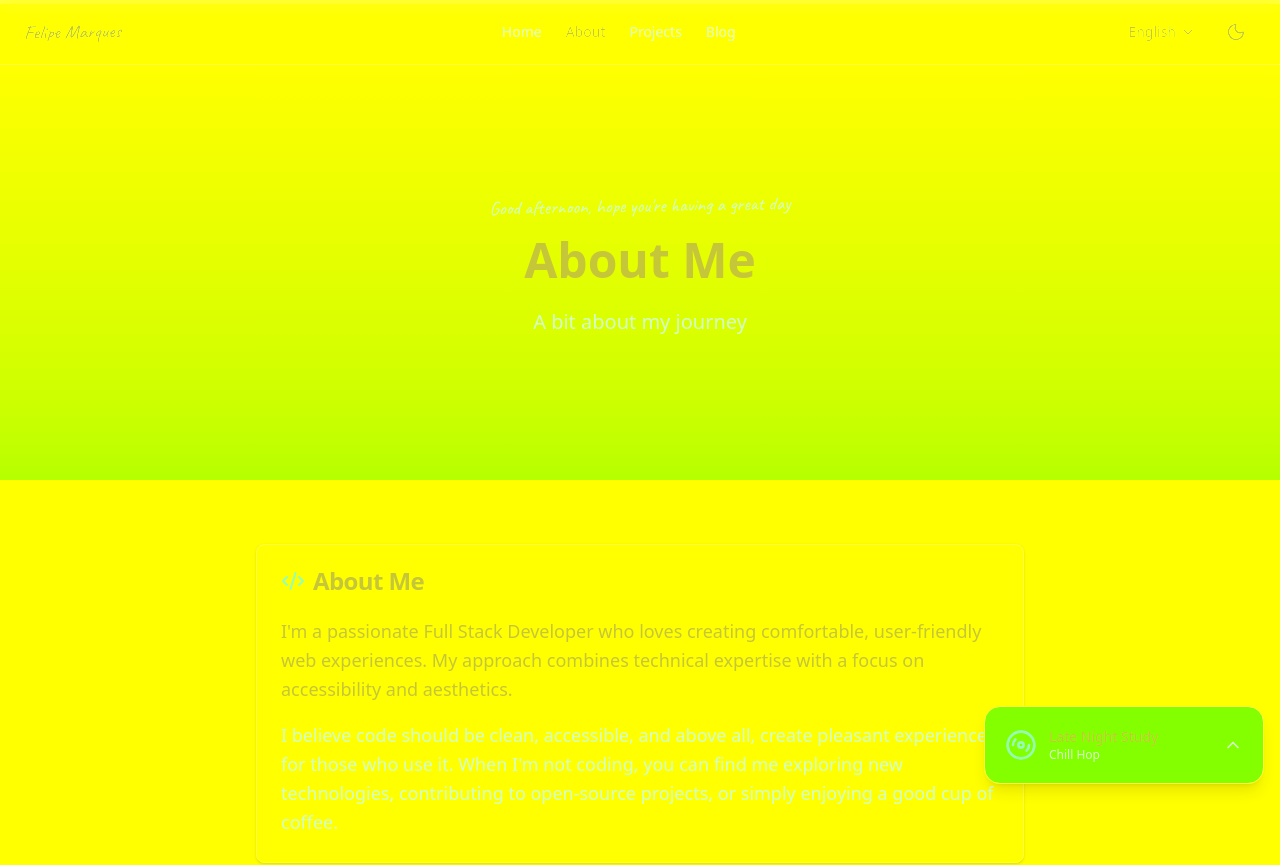
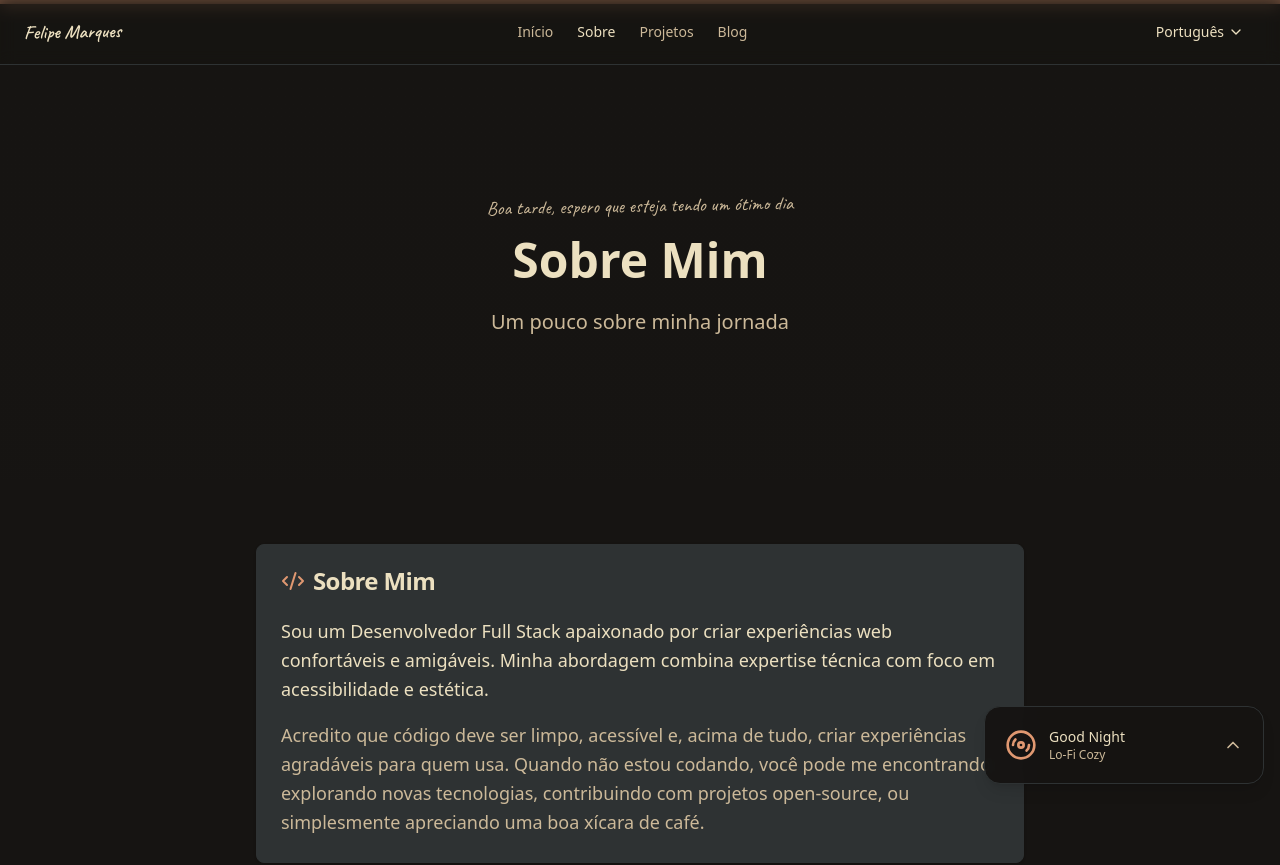
Before and after one commit to felipersas/felipersas-v2, a Next.js app: page /about in a window 1280 px wide. Shown: the top 865 px of the page. Built offline with nearby package versions, Linux system fonts and the light colour scheme.

Commit message:
feat: update theme colors and improve music player functionality with new tracks

```diff
--- a/app/globals.css
+++ b/app/globals.css
@@ -3,78 +3,43 @@
 
 @import "tailwindcss";
 
-/* Lo-Fi Portfolio Theme - Gruvbox Light & Deep Blue Night */
+/* Tokyo Lo-fi 8 Palette - Inspired by LoFi Tokyo */
 
 :root {
-  /* Light Theme - "Gruvbox Lo-Fi" */
-  --background: 252 245 230; /* #FCF5E6 - Gruvbox-esque cream */
-  --foreground: 60 55 50;    /* #3C3732 - Soft charcoal brown */
+  /* Tokyo Lo-fi 8 - Dark Theme Only */
+  --background: 30 10 8;          /* #161412 - Deep black/brown */
+  --foreground: 44 54 84;         /* #ecdfbf - Cream white */
 
-  --card: 245 238 220;       /* #F5EEDC - Slightly darker cream */
-  --card-foreground: 60 55 50;
+  --card: 190 6 19;               /* #2e3334 - Dark gray-green */
+  --card-foreground: 44 54 84;    /* #ecdfbf - Cream white */
 
-  --popover: 252 245 230;
-  --popover-foreground: 60 55 50;
+  --popover: 190 6 19;            /* #2e3334 - Dark gray-green */
+  --popover-foreground: 44 54 84; /* #ecdfbf - Cream white */
 
-  --primary: 140 110 80;     /* #8C6E50 - Muted brown lo-fi */
-  --primary-foreground: 252 245 230;
+  --primary: 21 64 66;            /* #df9a73 - Peach/terracotta */
+  --primary-foreground: 30 10 8;  /* #161412 - Deep black/brown */
 
-  --secondary: 190 175 155;  /* #BEAF9B - Soft beige */
-  --secondary-foreground: 60 55 50;
+  --secondary: 38 33 70;          /* #ccba9b - Soft beige */
+  --secondary-foreground: 30 10 8; /* #161412 - Deep black/brown */
 
-  --muted: 215 205 190;      /* #D7CDBE - Aged lo-fi */
-  --muted-foreground: 110 100 90;
+  --muted: 153 10 47;             /* #6d8577 - Muted sage green */
+  --muted-foreground: 38 33 70;   /* #ccba9b - Soft beige */
 
-  --accent: 165 130 90;      /* #A5825A - Desaturated gold */
-  --accent-foreground: 252 245 230;
+  --accent: 9 26 47;              /* #976159 - Muted brown-purple */
+  --accent-foreground: 44 54 84;  /* #ecdfbf - Cream white */
 
-  --destructive: 160 70 70;
-  --destructive-foreground: 252 245 230;
+  --destructive: 17 60 38;        /* #9c4827 - Burnt orange/red */
+  --destructive-foreground: 44 54 84; /* #ecdfbf - Cream white */
 
-  --border: 205 195 180;     /* #CDC3B4 - Subtle border */
-  --input: 205 195 180;
-  --ring: 140 110 80;
+  --border: 190 6 19;             /* #2e3334 - Dark gray-green */
+  --input: 190 6 19;              /* #2e3334 - Dark gray-green */
+  --ring: 21 64 66;               /* #df9a73 - Peach/terracotta */
 
-  --success: 100 120 85;     /* #647855 - Muted sage */
-  --warning: 165 120 70;     /* #A57846 - Dull amber */
-  --error: 160 70 70;        /* #A04646 - Soft brick */
+  --success: 153 10 47;           /* #6d8577 - Sage green */
+  --warning: 17 60 38;            /* #9c4827 - Burnt orange */
+  --error: 17 60 38;              /* #9c4827 - Burnt orange */
 
   --radius: 0.75rem;
-}
-
-.dark {
-  /* Dark Theme - "Deep Blue Night" */
-  --background: 240 4 13;    /* hsl(240deg 4% 13%) - Blue-gray dark */
-  --foreground: 220 215 210; /* #DCD7D2 - Off-white */
-
-  --card: 240 5 18;          /* Slightly lighter - cards */
-  --card-foreground: 220 215 210;
-
-  --popover: 240 4 13;
-  --popover-foreground: 220 215 210;
-
-  --primary: 170 140 110;    /* #AA8C6E - Muted brown lo-fi */
-  --primary-foreground: 240 4 13;
-
-  --secondary: 45 42 50;     /* #2D2A32 - Dark gray-blue */
-  --secondary-foreground: 220 215 210;
-
-  --muted: 240 5 10;         /* Very dark blue-gray */
-  --muted-foreground: 140 135 130;
-
-  --accent: 185 155 120;     /* #B99B78 - Soft sand */
-  --accent-foreground: 240 4 13;
-
-  --destructive: 175 85 85;
-  --destructive-foreground: 240 4 13;
-
-  --border: 240 5 20;        /* Subtle border */
-  --input: 240 5 20;
-  --ring: 170 140 110;
-
-  --success: 115 145 100;    /* #739164 - Muted forest */
-  --warning: 175 135 80;     /* #AF8750 - Dull gold */
-  --error: 175 85 85;        /* #AF5555 - Muted red */
 }
 
 @theme inline {
--- a/app/layout.tsx
+++ b/app/layout.tsx
@@ -1,7 +1,6 @@
 import type { Metadata } from "next";
 import { Inter, JetBrains_Mono } from "next/font/google";
 import "./globals.css";
-import { ThemeProvider } from "@/hooks/use-theme";
 import { TranslationProvider } from "@/hooks/use-translation";
 import { MusicPlayerProvider } from "@/hooks/use-music-player";
 import { defaultPlaylist } from "@/content/music-playlist";
@@ -41,12 +40,11 @@ export default function RootLayout({
   children: React.ReactNode;
 }>) {
   return (
-    <html lang="en" suppressHydrationWarning>
+    <html lang="en" className="dark">
       <body
-        className={`${inter.variable} ${jetbrainsMono.variable} antialiased`}
+        className={`${inter.variable} ${jetbrainsMono.variable} antialiased bg-background text-foreground`}
       >
-        <ThemeProvider defaultTheme="system">
-          <TranslationProvider initialLocale="en">
+        <TranslationProvider initialLocale="pt-BR">
           <MusicPlayerProvider defaultPlaylist={defaultPlaylist}>
             <ScrollProgress />
             <div className="min-h-screen flex flex-col">
@@ -59,7 +57,6 @@ export default function RootLayout({
             <MusicPlayer />
           </MusicPlayerProvider>
         </TranslationProvider>
-        </ThemeProvider>
       </body>
     </html>
   );
--- a/components/animations/floating-particles.tsx
+++ b/components/animations/floating-particles.tsx
@@ -1,6 +1,6 @@
 'use client'
 
-import { useMemo, useEffect, useState } from 'react'
+import { useEffect, useState } from 'react'
 import { motion } from 'framer-motion'
 import { cn } from '@/lib/utils'
 
@@ -20,30 +20,31 @@ interface FloatingParticlesProps {
 }
 
 export function FloatingParticles({ className, count = 40 }: FloatingParticlesProps) {
-  const [prefersReducedMotion, setPrefersReducedMotion] = useState(false)
+  const [prefersReducedMotion, setPrefersReducedMotion] = useState(true)
+  const [particles, setParticles] = useState<Particle[]>([])
 
   useEffect(() => {
+    // Check for reduced motion preference
     const mediaQuery = window.matchMedia('(prefers-reduced-motion: reduce)')
     setPrefersReducedMotion(mediaQuery.matches)
+
+    // Generate particles only on client side
+    if (!mediaQuery.matches) {
+      setParticles(Array.from({ length: count }, (_, i) => ({
+        id: i,
+        x: Math.random() * 100,
+        y: Math.random() * 100,
+        size: Math.random() * 6 + 2,
+        duration: Math.random() * 20 + 15,
+        delay: Math.random() * 5,
+        opacity: Math.random() * 0.2 + 0.05
+      })))
+    }
 
     const handleChange = () => setPrefersReducedMotion(mediaQuery.matches)
     mediaQuery.addEventListener('change', handleChange)
     return () => mediaQuery.removeEventListener('change', handleChange)
-  }, [])
-
-  const particles = useMemo<Particle[]>(() => {
-    if (prefersReducedMotion) return []
-
-    return Array.from({ length: count }, (_, i) => ({
-      id: i,
-      x: Math.random() * 100,
-      y: Math.random() * 100,
-      size: Math.random() * 6 + 2,
-      duration: Math.random() * 20 + 15,
-      delay: Math.random() * 5,
-      opacity: Math.random() * 0.2 + 0.05
-    }))
-  }, [count, prefersReducedMotion])
+  }, [count])
 
   if (prefersReducedMotion || particles.length === 0) {
     return null
@@ -65,7 +66,7 @@ export function FloatingParticles({ className, count = 40 }: FloatingParticlesPr
           initial={{ opacity: 0 }}
           animate={{
             y: [0, -100, 0],
-            x: [0, Math.random() * 40 - 20, 0],
+            x: [0, particle.x % 40 - 20, 0],
             opacity: [particle.opacity, particle.opacity * 1.5, particle.opacity]
           }}
           transition={{
--- a/components/layout/header.tsx
+++ b/components/layout/header.tsx
@@ -3,7 +3,6 @@
 import Link from 'next/link'
 import { usePathname } from 'next/navigation'
 import { useTranslation } from '@/hooks/use-translation'
-import { ThemeToggle } from './theme-toggle'
 import { LanguageSwitcher } from './language-switcher'
 import { cn } from '@/lib/utils'
 
@@ -48,7 +47,6 @@ export function Header() {
           {/* Controls */}
           <div className="flex items-center space-x-2">
             <LanguageSwitcher />
-            <ThemeToggle />
           </div>
         </div>
       </div>
--- a/components/sections/contact-section.tsx
+++ b/components/sections/contact-section.tsx
@@ -17,21 +17,21 @@ export function ContactSection() {
       label: t.contact.github,
       href: t.contact.links.github,
       external: true,
-      color: 'hover:bg-gray-800 hover:text-white hover:border-gray-800 dark:hover:bg-gray-100 dark:hover:text-gray-900 dark:hover:border-gray-100'
+      color: 'hover:bg-muted hover:text-foreground hover:border-muted'
     },
     {
       icon: Linkedin,
       label: t.contact.linkedin,
       href: t.contact.links.linkedin,
       external: true,
-      color: 'hover:bg-[#0077b5] hover:text-white hover:border-[#0077b5] dark:hover:bg-[#0077b5] dark:hover:text-white dark:hover:border-[#0077b5]'
+      color: 'hover:bg-primary hover:text-primary-foreground hover:border-primary'
     },
     {
       icon: Mail,
       label: t.contact.email,
       href: t.contact.links.email,
       external: false,
-      color: 'hover:bg-orange-600 hover:text-white hover:border-orange-600 dark:hover:bg-orange-500 dark:hover:text-white dark:hover:border-orange-500'
+      color: 'hover:bg-destructive hover:text-destructive-foreground hover:border-destructive'
     },
   ]
 
--- a/content/music-playlist.ts
+++ b/content/music-playlist.ts
@@ -3,37 +3,16 @@ import type { Track } from '@/types/music-player.types'
 export const defaultPlaylist: Track[] = [
   {
     id: 'track-1',
-    title: 'Coffee Shop Vibes',
-    artist: 'Lo-Fi Dreams',
-    src: '/audio/lofi-beats-1.mp3',
+    title: 'Good Night',
+    artist: 'Lo-Fi Cozy',
+    src: '/audio/good-night-lofi-cozy-chill-music-160166.mp3',
     duration: 0
   },
   {
     id: 'track-2',
-    title: 'Late Night Study',
-    artist: 'Chill Hop',
-    src: '/audio/lofi-beats-2.mp3',
-    duration: 0
-  },
-  {
-    id: 'track-3',
-    title: 'Rainy Window',
-    artist: 'Relax Beats',
-    src: '/audio/lofi-beats-3.mp3',
-    duration: 0
-  },
-  {
-    id: 'track-4',
-    title: 'Sunday Morning',
-    artist: 'Mellow Tunes',
-    src: '/audio/lofi-beats-4.mp3',
-    duration: 0
-  },
-  {
-    id: 'track-5',
-    title: 'Coding Session',
-    artist: 'Focus Flow',
-    src: '/audio/lofi-beats-5.mp3',
+    title: 'Lofi Study',
+    artist: 'Calm Chill',
+    src: '/audio/lofi-study-calm-peaceful-chill-hop-112191.mp3',
     duration: 0
   }
 ]
--- a/hooks/use-music-player.tsx
+++ b/hooks/use-music-player.tsx
@@ -16,7 +16,7 @@ export function MusicPlayerProvider({ children, defaultPlaylist }: { children: R
   const [currentTrackIndex, setCurrentTrackIndex] = useState(() => {
     if (typeof window !== 'undefined') {
       const saved = localStorage.getItem(STORAGE_KEYS.TRACK_INDEX)
-      return saved ? parseInt(saved, 10) : 0
+      return saved ? Math.min(parseInt(saved, 10), defaultPlaylist.length - 1) : 0
     }
     return 0
   })
@@ -32,10 +32,12 @@ export function MusicPlayerProvider({ children, defaultPlaylist }: { children: R
   const [isMuted, setIsMuted] = useState(false)
   const [playlist, setPlaylistState] = useState<Track[]>(defaultPlaylist)
 
-  // Initialize audio element
+  // Initialize audio element ONCE
   useEffect(() => {
-    audioRef.current = new Audio()
-    audioRef.current.volume = volume
+    if (!audioRef.current) {
+      audioRef.current = new Audio()
+      audioRef.current.volume = isMuted ? 0 : volume
+    }
 
     const audio = audioRef.current
 
@@ -49,13 +51,14 @@ export function MusicPlayerProvider({ children, defaultPlaylist }: { children: R
 
     const handleEnded = () => {
       // Auto-play next track
-      nextTrack()
+      setCurrentTrackIndex(prev => (prev + 1) % playlist.length)
     }
 
     const handleError = () => {
       console.error('Audio error:', audio.error)
-      // Try next track on error
-      nextTrack()
+      // Don't auto-skip on error to prevent infinite loops
+      // Just stop playing
+      setIsPlaying(false)
     }
 
     audio.addEventListener('timeupdate', handleTimeUpdate)
@@ -73,7 +76,7 @@ export function MusicPlayerProvider({ children, defaultPlaylist }: { children: R
     }
   }, [])
 
-  // Load current track when index changes
+  // Load current track when index or playlist changes
   useEffect(() => {
     if (audioRef.current && playlist.length > 0) {
       const track = playlist[currentTrackIndex]
@@ -82,7 +85,10 @@ export function MusicPlayerProvider({ children, defaultPlaylist }: { children: R
         audioRef.current.src = track.src
         audioRef.current.load()
         if (wasPlaying) {
-          audioRef.current.play().catch(console.error)
+          audioRef.current.play().catch(err => {
+            console.error('Failed to play:', err)
+            setIsPlaying(false)
+          })
         }
         localStorage.setItem(STORAGE_KEYS.TRACK_INDEX, currentTrackIndex.toString())
       }
@@ -97,39 +103,41 @@ export function MusicPlayerProvider({ children, defaultPlaylist }: { children: R
     }
   }, [volume, isMuted])
 
+  // Control play/pause
+  useEffect(() => {
+    if (audioRef.current) {
+      if (isPlaying) {
+        audioRef.current.play().catch(err => {
+          console.error('Failed to play:', err)
+          setIsPlaying(false)
+        })
+      } else {
+        audioRef.current.pause()
+      }
+    }
+  }, [isPlaying])
+
   const play = useCallback(() => {
-    if (audioRef.current && playlist.length > 0) {
-      audioRef.current.play().catch(console.error)
-      setIsPlaying(true)
-    }
-  }, [playlist])
+    setIsPlaying(true)
+  }, [])
 
   const pause = useCallback(() => {
-    if (audioRef.current) {
-      audioRef.current.pause()
-      setIsPlaying(false)
-    }
+    setIsPlaying(false)
   }, [])
 
   const togglePlay = useCallback(() => {
-    if (isPlaying) {
-      pause()
-    } else {
-      play()
-    }
-  }, [isPlaying, play, pause])
+    setIsPlaying(prev => !prev)
+  }, [])
 
   const nextTrack = useCallback(() => {
-    if (playlist.length === 0) return
-    const nextIndex = (currentTrackIndex + 1) % playlist.length
-    setCurrentTrackIndex(nextIndex)
-  }, [currentTrackIndex, playlist.length])
+    setCurrentTrackIndex(prev => (prev + 1) % playlist.length)
+    setIsPlaying(true)
+  }, [playlist.length])
 
   const prevTrack = useCallback(() => {
-    if (playlist.length === 0) return
-    const prevIndex = currentTrackIndex === 0 ? playlist.length - 1 : currentTrackIndex - 1
-    setCurrentTrackIndex(prevIndex)
-  }, [currentTrackIndex, playlist.length])
+    setCurrentTrackIndex(prev => prev === 0 ? playlist.length - 1 : prev - 1)
+    setIsPlaying(true)
+  }, [playlist.length])
 
   const seekTo = useCallback((time: number) => {
     if (audioRef.current) {
```
Also changed, not shown: components/3d/avatar-scene.tsx (+4 -6 lines), components/sections/stack-section.tsx (+16 -16 lines), 2 other files (tests, documents, lock files or other folders). Lines whose indentation alone changed are shown as unchanged.
